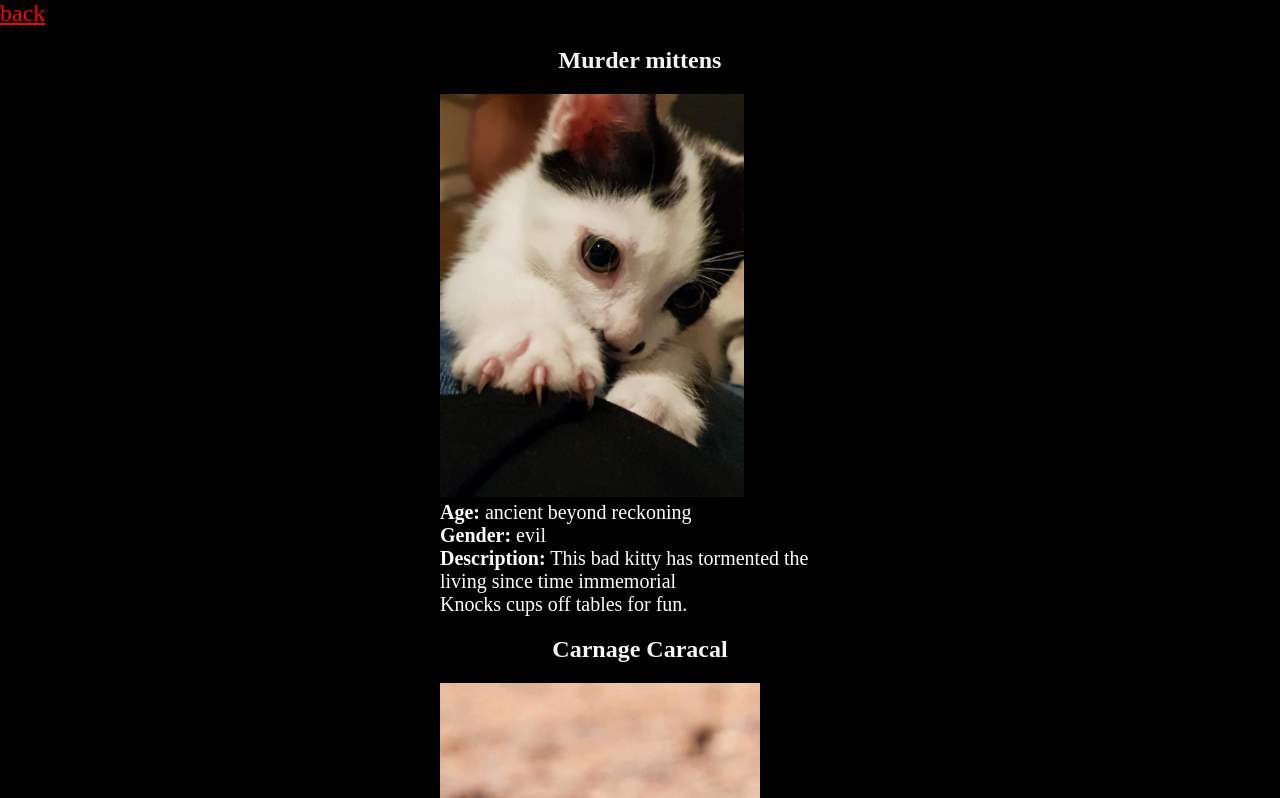
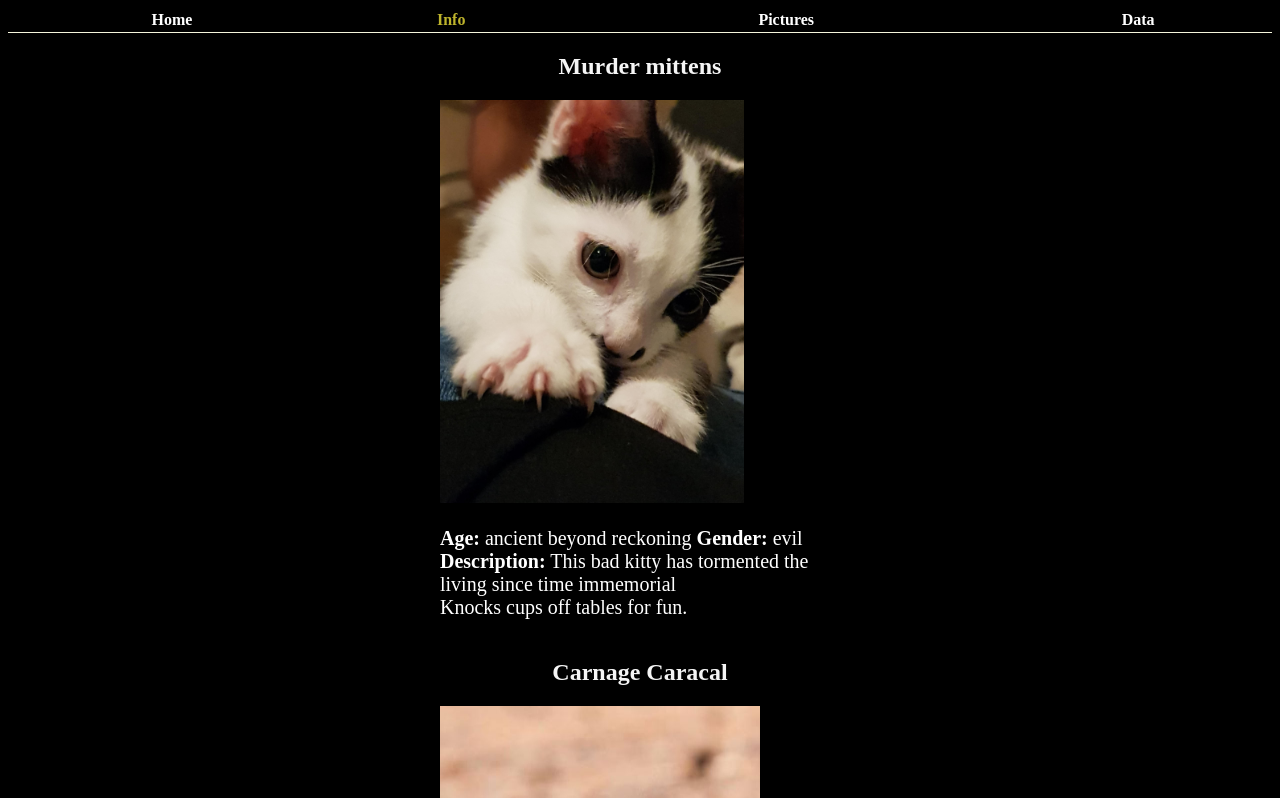
Before and after one commit to Vayra/task22, a website: page info.html in a window 1280 px wide. Shown: the top 798 px of the page. Drawn offline with Linux system fonts and the light colour scheme; files that its build step writes are made by us from their sources; files whose address does not match are found by name.

Commit message:
style updates

```diff
--- a/css/style.css
+++ b/css/style.css
@@ -3,7 +3,22 @@ body {
     background-color: black;
 }
 
-h1, h2 {
+.links {
+    border-bottom: solid;
+    border-width: 1px;
+    border-color: beige;
+    align-content: center;
+}
+
+.links a:hover {
+    color: rgb(76, 193, 223)
+}
+
+table {
+    width: 100%;
+}
+
+h1, h2, th {
     color: whitesmoke;
     text-align: center;
 }
@@ -19,12 +34,8 @@ p {
     width: 45%;
 }
 
-#pic {
-    float: left;
-    display: block;
-    margin-left: auto;
-    margin-right: auto;
-    padding-left: 50px;
+#current {
+    color: rgb(189, 179, 44);
 }
 
 #desc {
@@ -34,7 +45,7 @@ p {
 
 .outer {
     display: table;
-    position: absolute;
+    position: relative;
     top: 0;
     left: 0;
     height: 100%;
@@ -54,10 +65,6 @@ p {
 }
 
 a {
+    text-decoration-line: none;
     color:white;
 }
-
-a:hover {
-    color:red;
-    font-size: 150%;
-}
--- a/info.html
+++ b/info.html
@@ -8,14 +8,23 @@
     </head>
 
     <body>
+        <div class='links'>
+            <table>
+                <tr>
+                    <th><a href="/">Home</a></th>
+                    <th id='current'>Info</th>
+                    <th><a href='/pictures'>Pictures</a></th>
+                    <th><a href='/data'>Data</a></th>
+                </tr>
+            </table>
+        </div>
         <div class='outer'>
-            <a href="/">back</a>
             <div class='inner'>
                 <div class='middle'>
                     <h2>Murder mittens</h2>
                     <img src="/static/murdermittens.jpg" height="403" width="304">
-                    <p class='middle'>
-                        <strong>Age:</strong> ancient beyond reckoning<br>
+                    <p>
+                        <strong>Age:</strong> ancient beyond reckoning
                         <strong>Gender:</strong> evil<br>
                         <strong>Description:</strong> This bad kitty has tormented the living since time immemorial<br>
                         Knocks cups off tables for fun.
```
Also changed, not shown: hello.html (+11 -4 lines), pics.html (+10 -2 lines).
